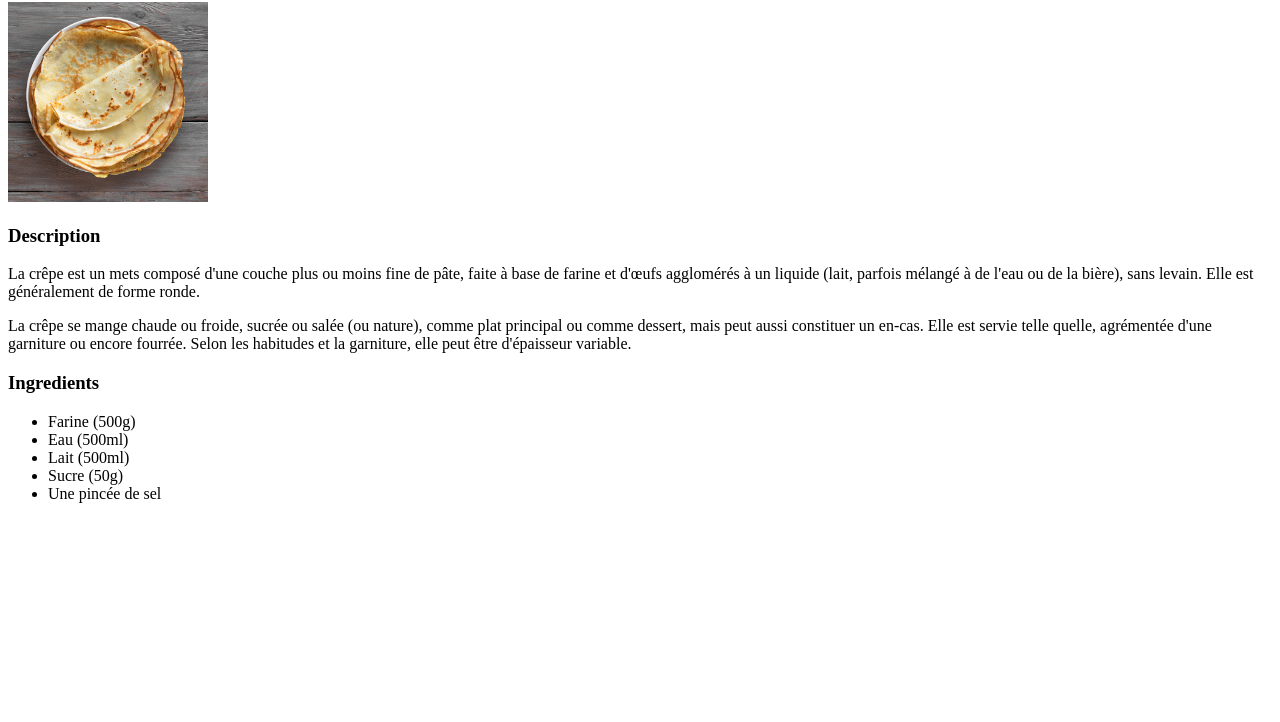
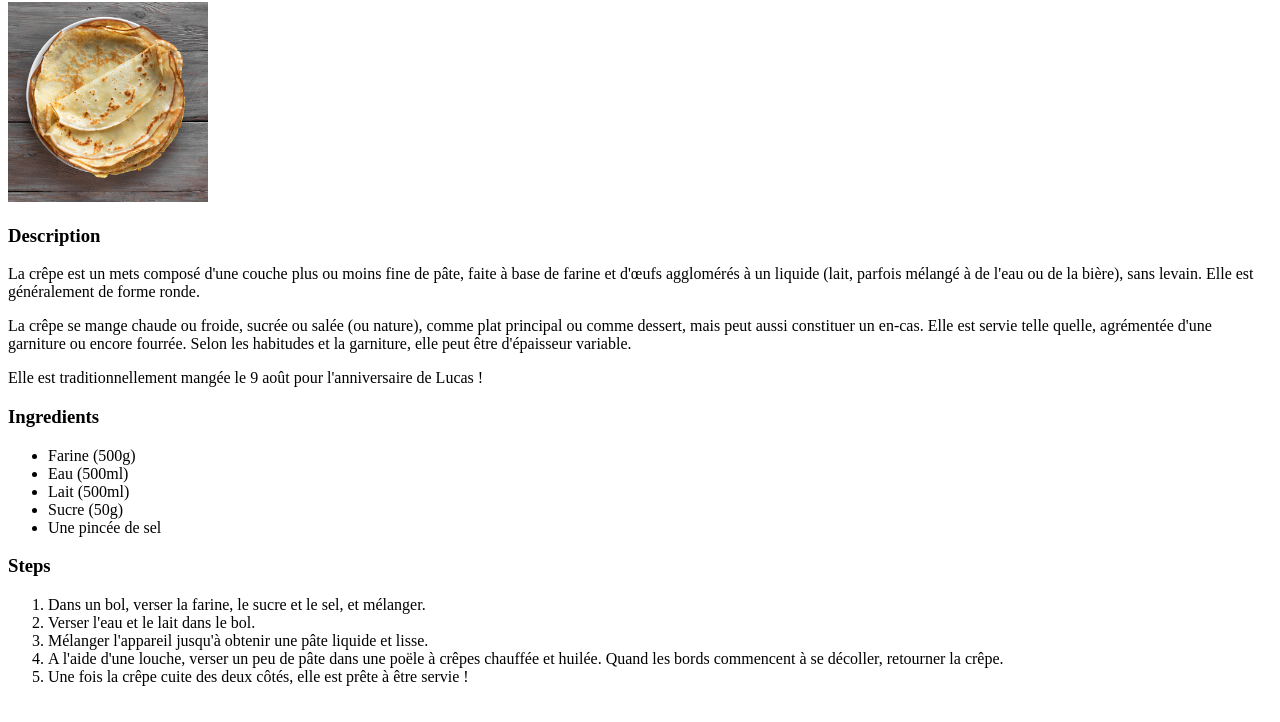
Before and after one commit to BadLuckBrebis/odin-recipes, a plain HTML site: page recipes/crepes.html in a window 1280 px wide. Shown: the part 78-800 px from the top of the page. Drawn offline with Linux system fonts and the light colour scheme.

Commit message:
Add Steps

```diff
--- a/recipes/crepes.html
+++ b/recipes/crepes.html
@@ -16,7 +16,7 @@
 
         <p>La crêpe est un mets composé d'une couche plus ou moins fine de pâte, faite à base de farine et d'œufs agglomérés à un liquide (lait, parfois mélangé à de l'eau ou de la bière), sans levain. Elle est généralement de forme ronde.</p>
         <p>La crêpe se mange chaude ou froide, sucrée ou salée (ou nature), comme plat principal ou comme dessert, mais peut aussi constituer un en-cas. Elle est servie telle quelle, agrémentée d'une garniture ou encore fourrée. Selon les habitudes et la garniture, elle peut être d'épaisseur variable.</p>
-
+        <p>Elle est traditionnellement mangée le 9 août pour l'anniversaire de Lucas !</p>
         <h3>Ingredients</h3>
 
         <ul>
@@ -27,6 +27,16 @@
             <li>Une pincée de sel</li>
         </ul>
 
+        <h3>Steps</h3>
+
+        <ol>
+            <li>Dans un bol, verser la farine, le sucre et le sel, et mélanger.</li>
+            <li>Verser l'eau et le lait dans le bol.</li>
+            <li>Mélanger l'appareil jusqu'à obtenir une pâte liquide et lisse.</li>
+            <li>A l'aide d'une louche, verser un peu de pâte dans une poële à crêpes chauffée et huilée. Quand les bords commencent à se décoller, retourner la crêpe.</li>
+            <li>Une fois la crêpe cuite des deux côtés, elle est prête à être servie !</li>
+        </ol>
+
     </body>
 
 
```
